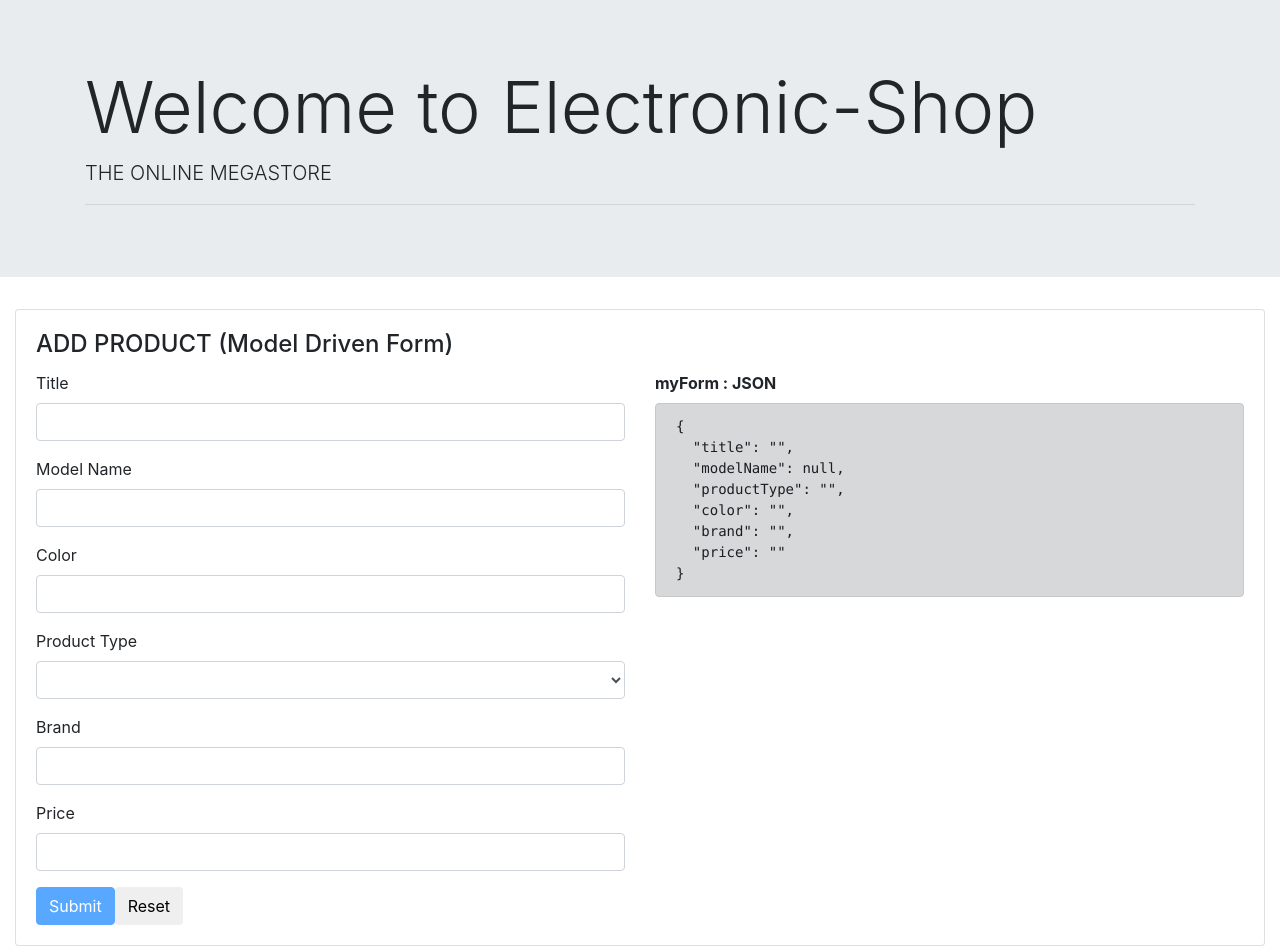
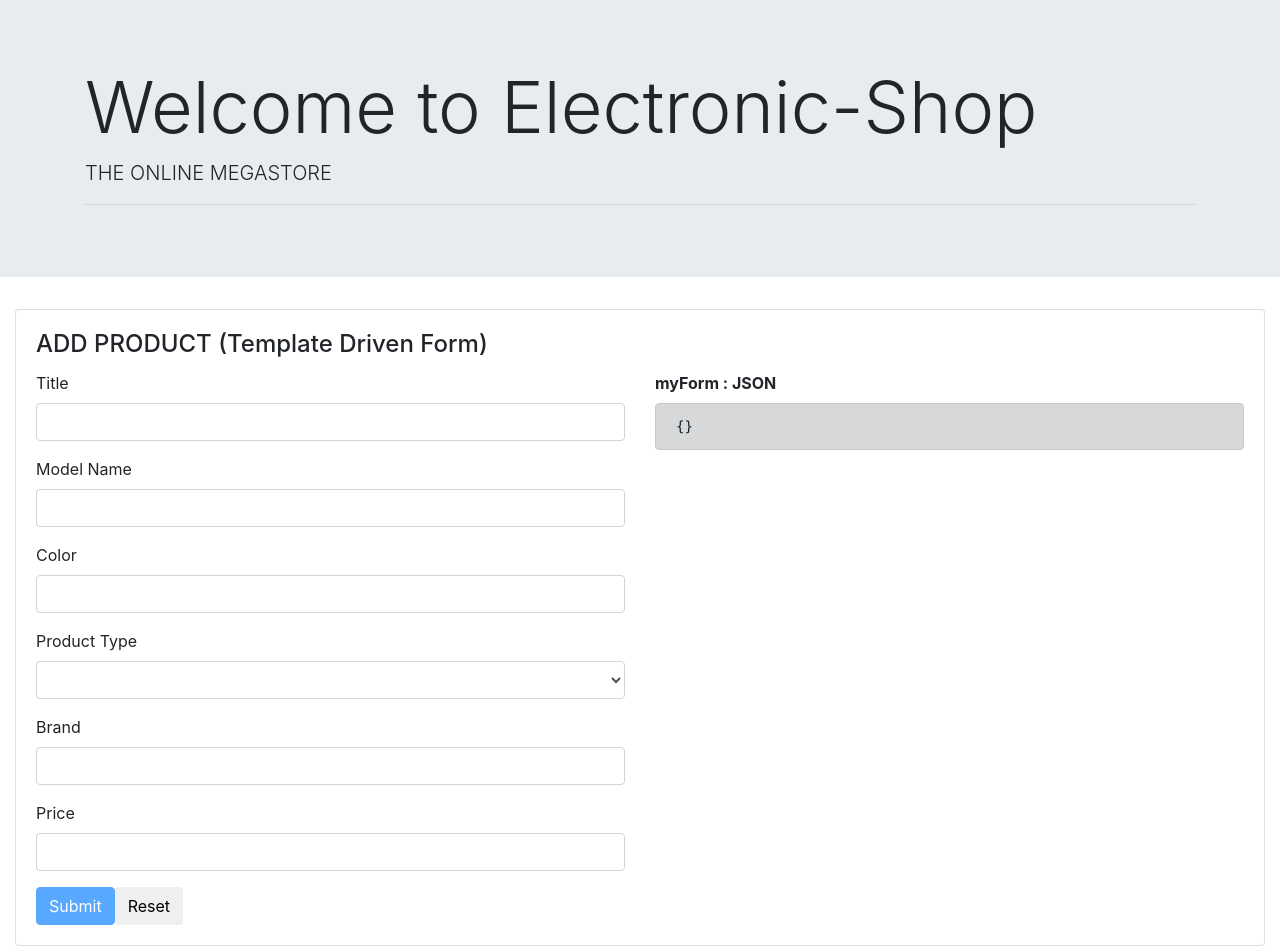
Before and after one commit to ngdevelop-tech/electronic-shop, an Angular app: page /add-product-template in a window 1280 px wide. Built offline with nearby package versions, Linux system fonts and the light colour scheme.

Commit message:
Template Driven Forms with Validation

```diff
--- a/src/app/add-product-model/add-product-model.component.html
+++ b/src/app/add-product-model/add-product-model.component.html
@@ -32,7 +32,7 @@
           </div>
           <div class="form-group ">
             <label>Product Type</label>
-            <select class="form-control" formControlName="productType" [ngClass]="{'is-invalid': productType.errors && (productType.touched || productType.dirty), 'is-valid':title.valid}" >
+            <select class="form-control" formControlName="productType" [ngClass]="{'is-invalid': productType.errors && (productType.touched || productType.dirty), 'is-valid':productType.valid}" >
               <option *ngFor="let p of productTypes" [value]="p">{{p}}</option>
             </select>
             <div class="invalid-feedback" >
--- /dev/null
+++ b/src/app/add-product-template/add-product-template.component.html
@@ -0,0 +1,81 @@
+<div class="card">
+  <div class="card-body">
+    <h4 class="card-title">ADD PRODUCT (Template Driven Form)</h4>
+
+    <div class="alert alert-info alert-dismissible " role="alert" *ngIf="formSubmitted">
+      <button type="button" class="close" data-dismiss="alert" aria-label="Close">
+        <span aria-hidden="true">&times;</span>
+        <span class="sr-only">Close</span>
+      </button>
+      <strong>Bingo !!! Form Submitted...</strong>
+    </div>
+
+    <div class="row">
+      <div class="col-md-6">
+        <form #myForm="ngForm" novalidate>
+          <div class="form-group">
+            <label>Title</label>
+
+            <input type="text" class="form-control" name="title" [(ngModel)]="product.title" required minlength="10" #title="ngModel"
+              [ngClass]="{'is-invalid': title?.errors && (title?.touched || title?.dirty),
+                                              'is-valid':title?.valid}">
+            <div class="invalid-feedback">
+              <strong *ngIf="title?.errors?.required">Title is required</strong>
+              <strong *ngIf="title?.errors?.minlength">
+                Title length must be greated than {{title?.errors?.minlength.requiredLength}} character. {{title?.errors?.minlength.requiredLength
+                - title?.errors?.minlength.actualLength}} more character required.
+              </strong>
+            </div>
+
+          </div>
+          <div class="form-group ">
+            <label>Model Name</label>
+            <input type="text" class="form-control" name="modelName" [(ngModel)]="ngModel">
+          </div>
+          <div class="form-group ">
+            <label>Color</label>
+            <input type="text" class="form-control" name="color" [(ngModel)]="product.color" pattern="[a-zA-Z]*" #color="ngModel"
+              [ngClass]="{'is-invalid': color.errors && (color.touched || color.dirty)}">
+            <div class="invalid-feedback">
+              <strong>Only Alphabets are allowed. </strong>
+            </div>
+          </div>
+            <div class="form-group ">
+              <label>Product Type</label>
+              <select class="form-control" name="productType" [(ngModel)]="product.productType" required #productType="ngModel"
+                [ngClass]="{'is-invalid': productType.errors && (productType.touched || productType.dirty), 'is-valid':productType.valid}">
+                <option *ngFor="let p of productTypes" [value]="p">{{p}}</option>
+              </select>
+              <div class="invalid-feedback">
+                <strong>Select Product Type.</strong>
+              </div>
+            </div>
+            <div class="form-group">
+              <label>Brand</label>
+              <input type="text" class="form-control" name="brand" [(ngModel)]="product.brand" #brand="ngModel" required [ngClass]="{'is-invalid': brand.errors && (brand.touched || brand.dirty), 'is-valid':brand.valid}">
+              <div class="invalid-feedback">
+                <strong>Brand Name is required.</strong>
+              </div>
+            </div>
+            <div class="form-group">
+              <label>Price</label>
+              <input type="text" class="form-control" name="price" [(ngModel)]="product.price" required min="0" #price="ngModel"
+                [ngClass]="{'is-invalid': price.errors && (price.touched || price.dirty), 'is-valid':price.valid}">
+              <div class="invalid-feedback">
+                <strong *ngIf="price.errors?.required"> Price is required</strong>
+                <strong *ngIf="price.errors?.min"> Price should be greated than zero.</strong>
+              </div>
+            </div>
+            <button type="submit" class="btn btn-primary" (click)="addProduct()" [disabled]="myForm.invalid">Submit</button>
+            <button class="btn btn-default" (click)="myForm.reset()">Reset</button>
+        </form>
+        </div>
+        <div class="col-md-6">
+          <label>
+            <strong>myForm : JSON</strong>
+          </label>
+          <pre class="alert alert-dark">{{myForm.value | json}}</pre>
+        </div>
+      </div>
+    </div>
+  </div>
--- /dev/null
+++ b/src/app/add-product-template/add-product-template.component.ts
@@ -0,0 +1,26 @@
+import { ProductService } from './../service/product.service';
+import { Product } from './../models/product';
+import { Component, OnInit } from '@angular/core';
+import { Product } from '../models/product';
+
+@Component({
+  selector: 'app-add-product-template',
+  templateUrl: './add-product-template.component.html',
+  styleUrls: ['./add-product-template.component.css']
+})
+export class AddProductTemplateComponent implements OnInit {
+
+  product: Product = new Product();
+  formSubmitted = false;
+  productTypes = ['Laptop', 'Mobile' ];
+  constructor(public productService: ProductService) { }
+
+  ngOnInit() {
+  }
+
+  addProduct() {
+    this.productService.addProduct(this.product);
+    this.formSubmitted = true;
+  }
+
+}
--- a/src/app/app.component.html
+++ b/src/app/app.component.html
@@ -8,5 +8,6 @@
 
 <div class="container-fluid">
   <!-- <app-products>Loading</app-products> -->
-  <app-add-product-model>Loading...</app-add-product-model>
+  <!-- <app-add-product-model>Loading...</app-add-product-model> -->
+      <app-add-product-template>Loading...</app-add-product-template>
 </div>
```
Also changed, not shown: src/app/app.module.ts (+5 -2 lines), src/app/add-product-template/add-product-template.component.css (added), 1 other file (tests, documents, lock files or other folders).
